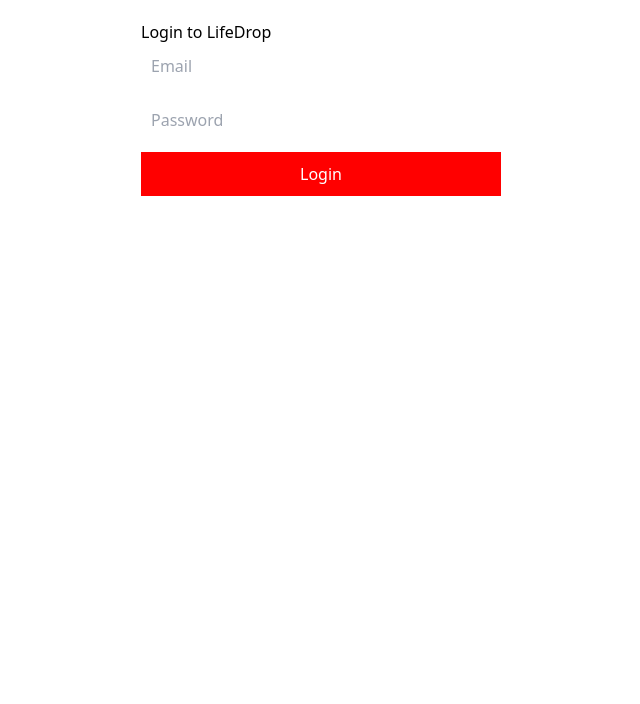
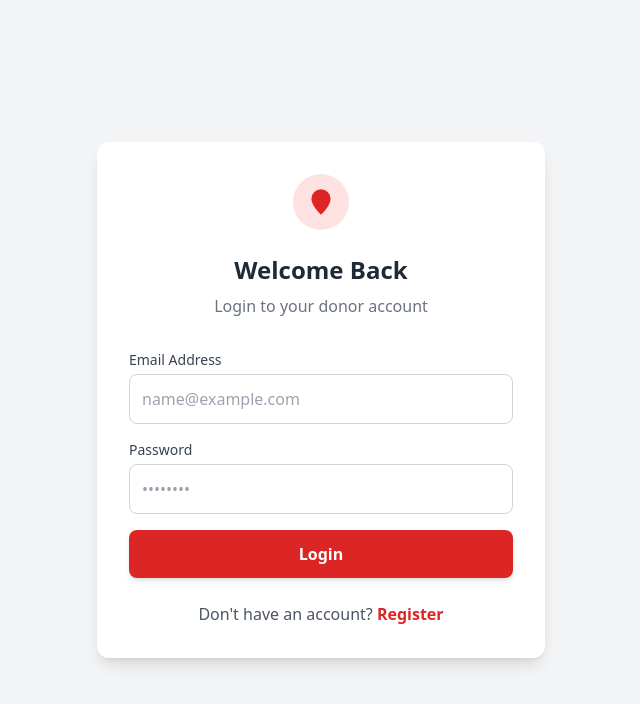
Before and after one commit to sahilumbarkar1603/BLOOD-DONATION-, a React (Vite) app in the folder frontend/: page / in a window 1280 px wide. Shown: the top 704 px of the page, without its empty margins (319-959 px from the left). Built offline with nearby package versions, Linux system fonts and the light colour scheme.

Commit message:
Restored design and fixed cloud login

```diff
--- a/frontend/src/pages/Login.jsx
+++ b/frontend/src/pages/Login.jsx
@@ -1,63 +1,94 @@
 import React, { useState } from 'react';
 import axios from 'axios';
-import { useNavigate } from 'react-router-dom';
+import { useNavigate, Link } from 'react-router-dom';
 
 const Login = () => {
     const [formData, setFormData] = useState({ email: '', password: '' });
     const [message, setMessage] = useState('');
+    const [loading, setLoading] = useState(false);
     const navigate = useNavigate();
 
-    // 1. Handle Input Changes
     const handleChange = (e) => {
         setFormData({ ...formData, [e.target.name]: e.target.value });
     };
 
-    // 2. The Main Login Function
     const handleSubmit = async (e) => {
-        e.preventDefault(); // Prevents page reload
-        setMessage('Connecting to server...');
+        e.preventDefault();
+        setLoading(true);
+        setMessage('');
 
         try {
-            // TARGET: Your Render Backend
+            // URL MUST MATCH YOUR RENDER BACKEND
             const response = await axios.post(
                 'https://blood-donation-2-9t44.onrender.com/api/auth/login',
                 formData
             );
 
             if (response.data.token) {
-                // Save the "Secret Key" (Token) so the user stays logged in
                 localStorage.setItem('token', response.data.token);
-                setMessage('Login Successful! Redirecting...');
-
-                // Move to Dashboard after 1 second
-                setTimeout(() => navigate('/dashboard'), 1000);
+                setMessage('✅ Login Successful! Redirecting...');
+                setTimeout(() => navigate('/dashboard'), 1500);
             }
         } catch (error) {
-            console.error("Login Error Details:", error.response || error);
-            const errorMsg = error.response?.data?.message || 'Server Error. Check your connection.';
-            setMessage(errorMsg);
+            console.error("Login Error:", error.response?.data || error.message);
+            setMessage(error.response?.data?.message || '❌ Server Error. Please try again.');
+        } finally {
+            setLoading(false);
         }
     };
 
     return (
-        <div style={{ padding: '20px', maxWidth: '400px', margin: 'auto' }}>
-            <h2>Login to LifeDrop</h2>
-            <form onSubmit={handleSubmit}>
+        <div className="min-h-screen flex items-center justify-center bg-gray-100 p-4">
+            <div className="bg-white p-8 rounded-xl shadow-lg w-full max-w-md">
+                <div className="flex justify-center mb-6">
+                    <div className="bg-red-100 p-3 rounded-full">
+                        <svg className="w-8 h-8 text-red-600" fill="currentColor" viewBox="0 0 20 20">
+                            <path d="M10 2a6 6 0 00-6 6c0 4.418 6 10 6 10s6-5.582 6-10a6 6 0 00-6-6z" />
+                        </svg>
+                    </div>
+                </div>
+
+                <h2 className="text-2xl font-bold text-center text-gray-800 mb-2">Welcome Back</h2>
+                <p className="text-center text-gray-500 mb-8">Login to your donor account</p>
+
+                <form onSubmit={handleSubmit} className="space-y-4">
+                    <div>
+                        <label className="block text-sm font-medium text-gray-700 mb-1">Email Address</label>
                         <input
-                    type="email" name="email" placeholder="Email"
+                            type="email" name="email" placeholder="name@example.com"
                             onChange={handleChange} required
-                    style={{ display: 'block', width: '100%', marginBottom: '10px', padding: '10px' }}
+                            className="w-full p-3 border border-gray-300 rounded-lg focus:ring-2 focus:ring-red-500 focus:border-transparent outline-none transition"
                         />
+                    </div>
+
+                    <div>
+                        <label className="block text-sm font-medium text-gray-700 mb-1">Password</label>
                         <input
-                    type="password" name="password" placeholder="Password"
+                            type="password" name="password" placeholder="••••••••"
                             onChange={handleChange} required
-                    style={{ display: 'block', width: '100%', marginBottom: '10px', padding: '10px' }}
+                            className="w-full p-3 border border-gray-300 rounded-lg focus:ring-2 focus:ring-red-500 focus:border-transparent outline-none transition"
                         />
-                <button type="submit" style={{ width: '100%', padding: '10px', background: 'red', color: 'white', border: 'none', cursor: 'pointer' }}>
-                    Login
+                    </div>
+
+                    <button
+                        type="submit"
+                        disabled={loading}
+                        className={`w-full py-3 rounded-lg font-bold text-white transition ${loading ? 'bg-gray-400' : 'bg-red-600 hover:bg-red-700 shadow-md'}`}
+                    >
+                        {loading ? 'Verifying...' : 'Login'}
                     </button>
                 </form>
-            {message && <p style={{ marginTop: '10px', color: message.includes('Successful') ? 'green' : 'red' }}>{message}</p>}
+
+                {message && (
+                    <div className={`mt-4 p-3 rounded-lg text-center text-sm ${message.includes('✅') ? 'bg-green-100 text-green-700' : 'bg-red-100 text-red-700'}`}>
+                        {message}
+                    </div>
+                )}
+
+                <p className="text-center mt-6 text-gray-600">
+                    Don't have an account? <Link to="/register" className="text-red-600 font-bold hover:underline">Register</Link>
+                </p>
+            </div>
         </div>
     );
 };
```
Lines whose indentation alone changed are shown as unchanged.
